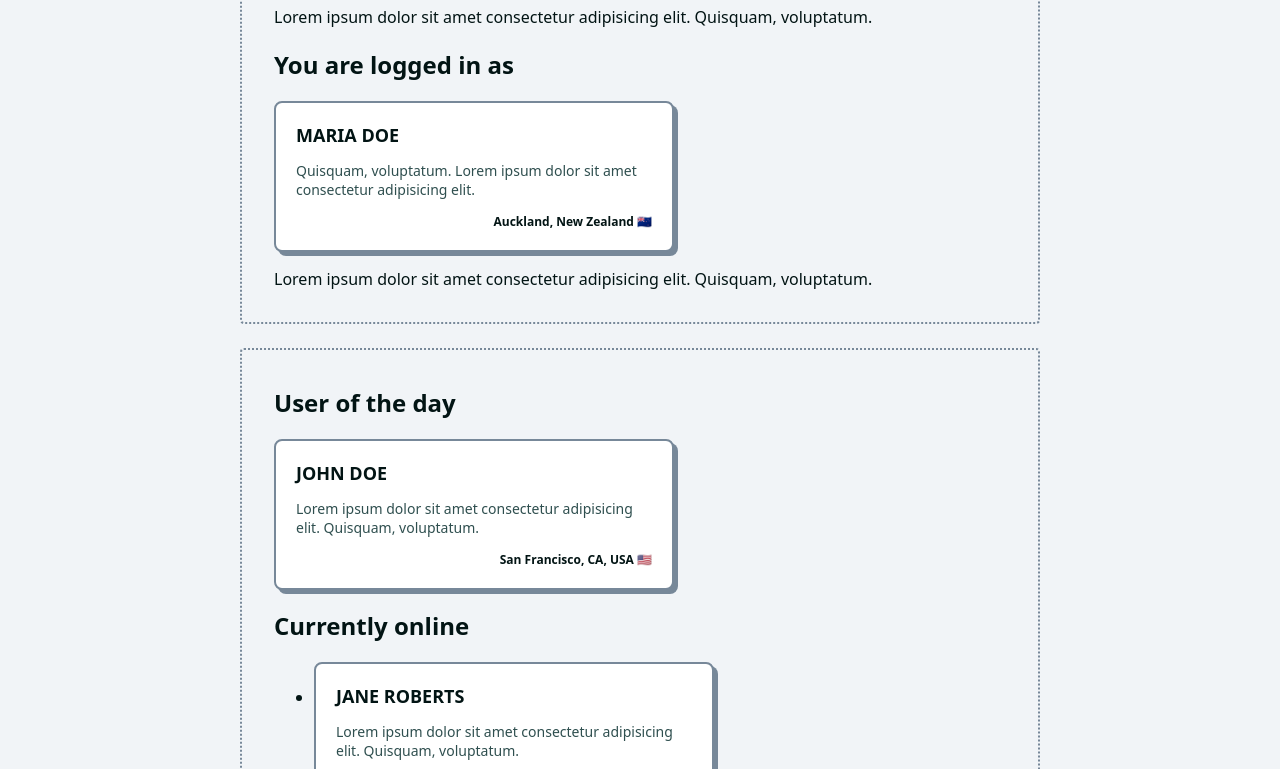
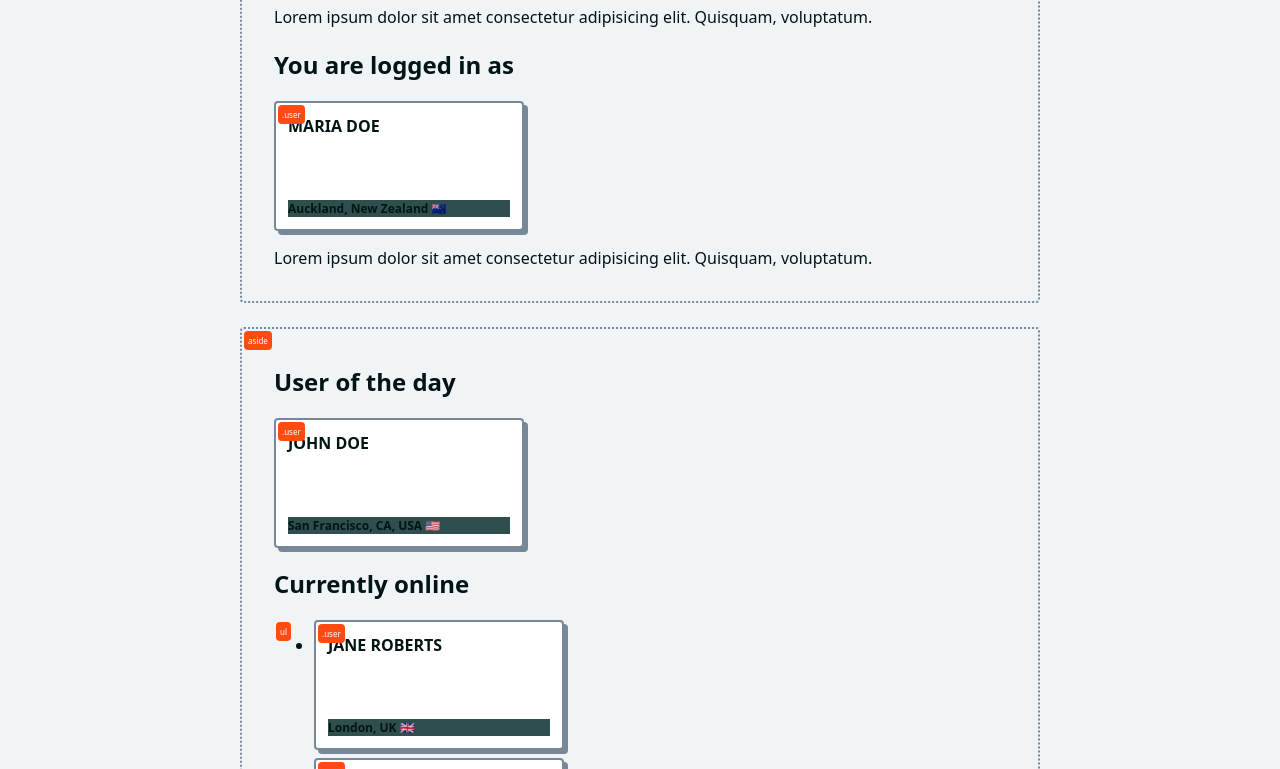
Before and after one commit to EmanuelArca/web-challenges, a website: page css-basics/css-basics_combined-users/index.html in a window 1280 px wide. Shown: the part 122-891 px from the top of the page. Drawn offline with Linux system fonts and the light colour scheme.

Commit message:
alles fertig gestyled

```diff
--- a/css-basics/css-basics_combined-users/css/styles.css
+++ b/css-basics/css-basics_combined-users/css/styles.css
@@ -38,30 +38,35 @@ li {
 .user {
   position: relative;
   border: 2px solid lightslategray;
-  border-radius: 8px;
+  border-radius: 4px;
   box-shadow: 4px 4px 0 lightslategray;
-  padding: 20px;
-  max-width: 400px;
+  padding: 12px;
+  max-width: 250px;
   margin: 0;
   background-color: white;
 }
 
 .name {
-  font-size: 18px;
+  font-size: 16px;
   text-transform: uppercase;
   margin: 0;
 }
 
 .bio {
-  font-size: 14px;
+  font-size: 12px;
   color: darkslategray;
+  margin: 6px 0;
+  visibility: hidden;
 }
 
 .location {
+  display: flex;
   font-size: 12px;
   font-weight: 600;
   text-align: end;
   margin: 0;
+  align-items: left;
+  background-color: darkslategray;
 }
 
 /*
--- a/css-basics/css-basics_combined-users/index.html
+++ b/css-basics/css-basics_combined-users/index.html
@@ -1,6 +1,6 @@
 <!DOCTYPE html>
 <!-- Add class="debug" to the html element to show helper texts. -->
-<html lang="en" class="">
+<html lang="en" class="debug">
   <head>
     <meta charset="utf-8" />
     <meta
```
